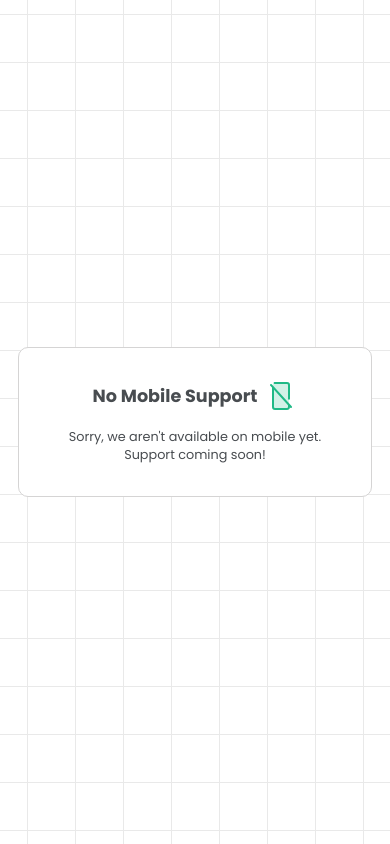
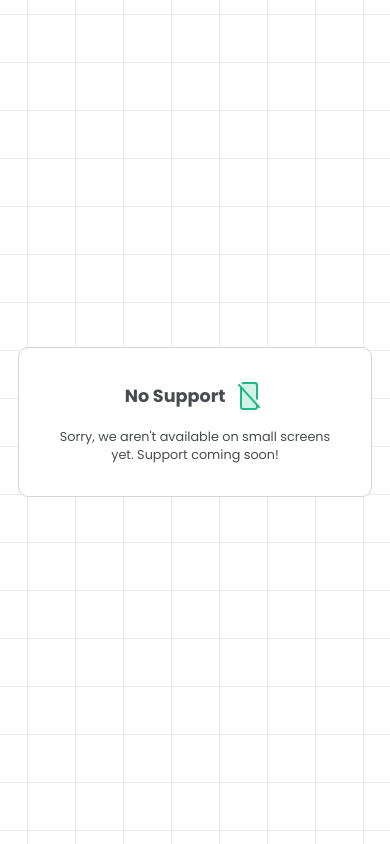
Before and after one commit to wu-wilson/stratify, a React (Vite) app in the folder client/: page /no-support in a window 390 px wide. Before the commit this address led to /no-mobile. Built offline with nearby package versions, Linux system fonts and the light colour scheme; no server answers.

Commit message:
updated no-mobile to no-support

```diff
--- a/client/src/App.tsx
+++ b/client/src/App.tsx
@@ -1,5 +1,5 @@
 import { Routes, Route, Navigate } from "react-router-dom";
-import { useMobileRedirect } from "./hooks/useMobileRedirect";
+import { useSmallScreenRedirect } from "./hooks/useSmallScreenRedirect";
 import { ProjectsProvider } from "./contexts/projects/ProjectsProvider";
 import { TimeFormatProvider } from "./contexts/time-format/TimeFormatProvider";
 import { useTheme } from "./contexts/theme/ThemeProvider";
@@ -7,11 +7,11 @@ import PrivateRoute from "./components/private-route/PrivateRoute";
 import Dashboard from "./pages/dashboard/Dashboard";
 import Login from "./pages/login/Login";
 import ErrorPage from "./pages/error-page/ErrorPage";
-import NoMobile from "./pages/no-mobile/NoMobile";
+import NoSupport from "./pages/no-support/NoSupport";
 import NotFound from "./pages/not-found/NotFound";
 
 const App = () => {
-  useMobileRedirect();
+  useSmallScreenRedirect();
   const { darkMode } = useTheme();
 
   return (
@@ -32,7 +32,7 @@ const App = () => {
         />
         <Route path="/login" element={<Login />} />
         <Route path="/error" element={<ErrorPage />} />
-        <Route path="/no-mobile" element={<NoMobile />} />
+        <Route path="/no-support" element={<NoSupport />} />
         <Route path="*" element={<NotFound />} />
       </Routes>
     </div>
--- a/client/src/hooks/useMobileRedirect.ts
+++ b/client/src/hooks/useSmallScreenRedirect.ts
@@ -1,18 +1,18 @@
 import { useEffect } from "react";
 import { useLocation, useNavigate } from "react-router-dom";
 
-export const useMobileRedirect = (redirectPath = "/no-mobile") => {
+export const useSmallScreenRedirect = (redirectPath = "/no-support") => {
   const navigate = useNavigate();
   const location = useLocation();
 
   useEffect(() => {
     const redirect = () => {
-      const mobile = window.innerWidth < 1200;
+      const small = window.innerWidth < 1200;
       const redirected = location.pathname === redirectPath;
 
-      if (mobile && !redirected) {
+      if (small && !redirected) {
         navigate(redirectPath, { replace: true });
-      } else if (!mobile && redirected) {
+      } else if (!small && redirected) {
         navigate("/", { replace: true });
       }
     };
--- a/client/src/pages/no-mobile/NoMobile.tsx
+++ b/client/src/pages/no-support/NoSupport.tsx
@@ -1,20 +1,20 @@
 import { PiDeviceMobileSlashDuotone } from "react-icons/pi";
-import styles from "./NoMobile.module.scss";
+import styles from "./NoSupport.module.scss";
 
-const NoMobile = () => {
+const NoSupport = () => {
   return (
     <div className={styles.container}>
       <div className={styles.card}>
         <span className={styles.title}>
-          No Mobile Support
+          No Support
           <PiDeviceMobileSlashDuotone className={styles.icon} />
         </span>
         <span className={styles.subtext}>
-          Sorry, we aren't available on mobile yet. Support coming soon!
+          Sorry, we aren't available on small screens yet. Support coming soon!
         </span>
       </div>
     </div>
   );
 };
 
-export default NoMobile;
+export default NoSupport;
```
Also changed, not shown: client/src/pages/no-support/NoSupport.module.scss (renamed from client/src/pages/no-mobile/NoMobile.module.scss).
